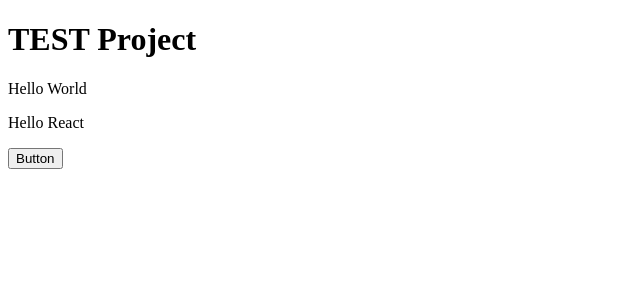
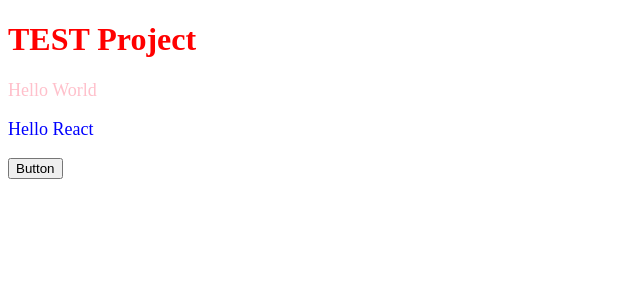
Before and after one commit to hiro8watanabe/react-ts_vscode, a React (Create React App) app: page / in a window 1280 px wide. Shown: the top 300 px of the page, without its empty margins (0-640 px from the left). Built offline with nearby package versions, Linux system fonts and the light colour scheme.

Commit message:
ColorfulMassage.tsx作成

```diff
--- a/src/App.tsx
+++ b/src/App.tsx
@@ -1,12 +1,19 @@
 import React from "react";
+import { ColorfulMassage } from "./components/ColorfulMassage";
 
 export const App = () => {
+  const onClickButton = () => alert();
+
   return (
     <>
-      <h1>TEST Project</h1>
-      <p>Hello World</p>
-      <p>Hello React</p>
-      <button>Button</button>
+      <h1 style={{ color: "red" }}>TEST Project</h1>
+      <ColorfulMassage color="pink" fontSize="18px">
+        Hello World
+      </ColorfulMassage>
+      <ColorfulMassage color="blue" fontSize="18px">
+        Hello React
+      </ColorfulMassage>
+      <button onClick={onClickButton}>Button</button>
     </>
   );
 };
--- /dev/null
+++ b/src/components/ColorfulMassage.tsx
@@ -0,0 +1,11 @@
+import { FC } from "react";
+
+export const ColorfulMassage: FC<any> = (props) => {
+  const { color, fontSize, children } = props;
+  const contentLadyStyle: object = {
+    color: color,
+    fontSize: fontSize,
+  };
+
+  return <p style={contentLadyStyle}>{children}</p>;
+};
```
